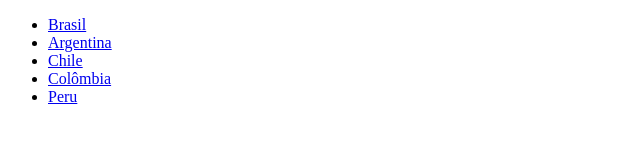
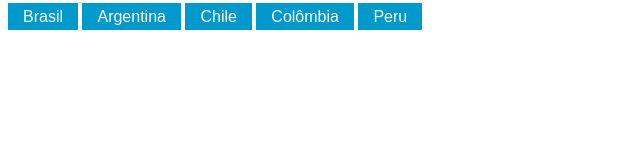
Before and after one commit to Ws1eyLima/Course_html, a plain HTML site: page index.html in a window 1280 px wide. Shown: the whole page, without its empty margins (0-640 px from the left). Drawn offline with Linux system fonts and the light colour scheme.

Commit message:
adiconando css incial

```diff
--- a/index.html
+++ b/index.html
@@ -1,9 +1,33 @@
 <!DOCTYPE html>
 <html lang="pt-BR">
 <head>
+    <title>Menu Treino</title>
     <meta charset="UTF-8">
     <meta name="viewport" content="width=device-width, initial-scale=1.0">
-    <title>Document</title>
+    <style>
+        body{
+            font-family: "Arial", sans-serif;
+            font-size: 13pxs;
+        }
+        ul {
+            margin:0;
+            padding:0;
+        }
+        li {
+            list-style: none;
+            display: inline-block;
+        }
+        li a {
+            text-decoration: none;
+            background: #09c;
+            color: #fff;
+            margin-bottom: 1px;
+            padding: 5px 15px;
+        }
+        li a:hover {
+            background-color: #597588;
+        }
+    </style>
 </head>
 <body>
     <ul>
```
